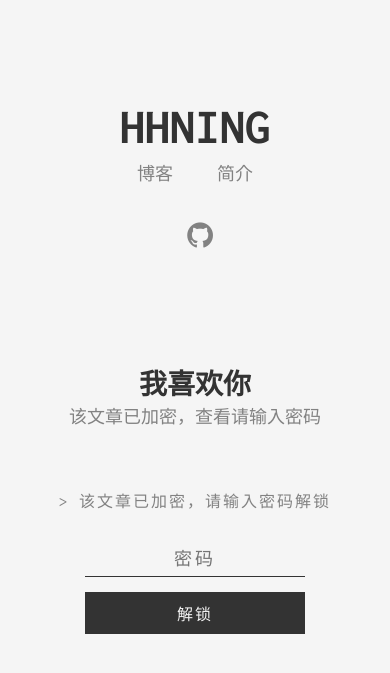
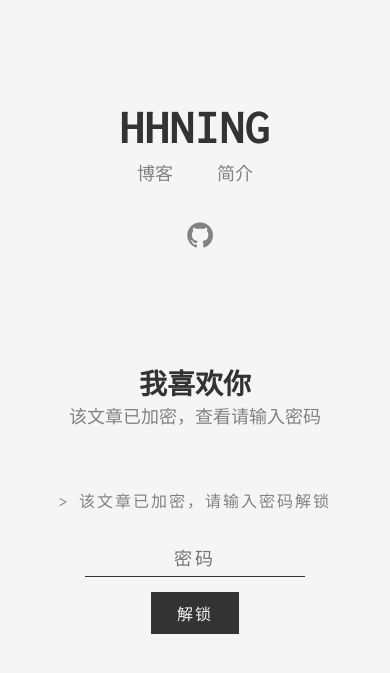
Before and after one commit to HHNING0/HHNING0.github.io, a Jekyll site: the page built from _posts/2026-08-20-我喜欢你.md, in a window 390 px wide. Shown: the top 673 px of the page. Built offline with Jekyll 4.4.1, drawn with Linux system fonts in a browser that asks for light colours.

Commit message:
CSS/JS加版本号防缓存；手机端解锁按钮改为自适应宽度

```diff
--- a/_includes/externals/scripting.html
+++ b/_includes/externals/scripting.html
@@ -1,2 +1,2 @@
-<script src="{{ "/assets/vendor/highlight/highlight.pack.js" | prepend: site.baseurl }}"></script>
+<script src="{{ "/assets/vendor/highlight/highlight.pack.js" | prepend: site.baseurl }}?v={{ site.time | date: '%s' }}"></script>
 <script>hljs.initHighlightingOnLoad();</script>
--- a/_includes/externals/styling.html
+++ b/_includes/externals/styling.html
@@ -1,9 +1,9 @@
 <link href='https://fonts.googleapis.com/css?family=Inconsolata:400,700' rel='stylesheet' type='text/css'>
-<link rel="stylesheet" href="{{ "/assets/vendor/normalize-css/normalize.css" | prepend: site.baseurl }}">
-<link rel="stylesheet" href="{{ "/css/main.css" | prepend: site.baseurl }}">
+<link rel="stylesheet" href="{{ "/assets/vendor/normalize-css/normalize.css" | prepend: site.baseurl }}?v={{ site.time | date: '%s' }}">
+<link rel="stylesheet" href="{{ "/css/main.css" | prepend: site.baseurl }}?v={{ site.time | date: '%s' }}">
 {% if site.styles contains site.highlightstyle %}
-  <link rel="stylesheet" href="{{ site.baseurl }}/assets/vendor/highlight/styles/{{ site.highlightstyle }}.css">
+  <link rel="stylesheet" href="{{ site.baseurl }}/assets/vendor/highlight/styles/{{ site.highlightstyle }}.css?v={{ site.time | date: '%s' }}">
 {% else %}
-  <link rel="stylesheet" href="{{ site.baseurl }}/assets/vendor/highlight/styles/solarized_dark.css">
+  <link rel="stylesheet" href="{{ site.baseurl }}/assets/vendor/highlight/styles/solarized_dark.css?v={{ site.time | date: '%s' }}">
 {% endif %}
-<link rel="stylesheet" href="{{ "/assets/vendor/font-awesome/css/font-awesome.css" | prepend: site.baseurl }}">
+<link rel="stylesheet" href="{{ "/assets/vendor/font-awesome/css/font-awesome.css" | prepend: site.baseurl }}?v={{ site.time | date: '%s' }}">
--- a/_layouts/password.html
+++ b/_layouts/password.html
@@ -69,9 +69,10 @@ layout: default
     }
     .locked-gate button {
         margin-left: 0;
-        width: 80%;
-        max-width: 220px;
-        box-sizing: border-box;
+        display: block;
+        margin: 0 auto;
+        width: auto;
+        padding: 9px 26px;
     }
 }
 </style>
@@ -91,7 +92,7 @@ layout: default
 
 <div class="content" id="article" style="display:none"></div>
 
-<script src="{{ "/assets/vendor/marked/marked.min.js" | prepend: site.baseurl }}"></script>
+<script src="{{ "/assets/vendor/marked/marked.min.js" | prepend: site.baseurl }}?v={{ site.time | date: '%s' }}"></script>
 <script>
 const SECRET = "{{ page.secret }}";
 
```
